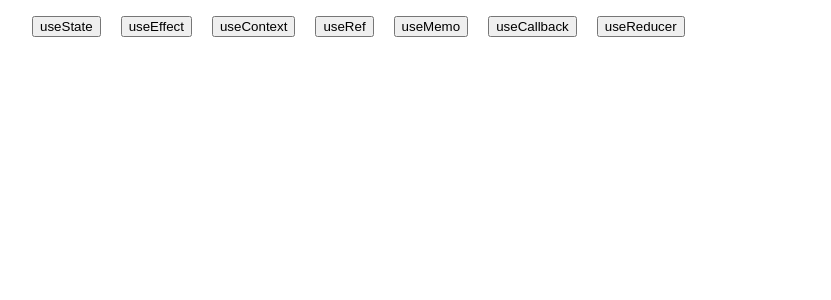
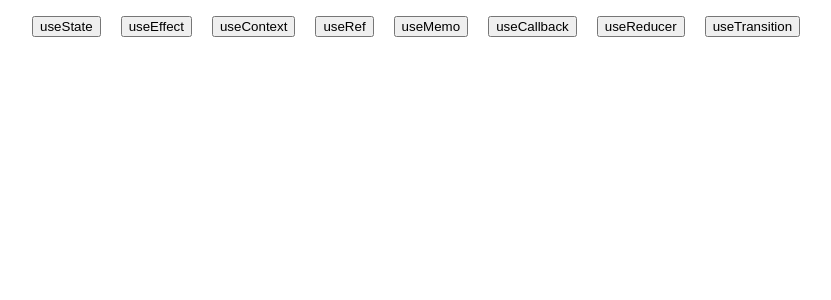
Before and after one commit to Unclemortuary/React-Hooks-sandbox, a React (Create React App) app: page / in a window 1280 px wide. Shown: the top 300 px of the page, without its empty margins (16-847 px from the left). Built offline with nearby package versions, Linux system fonts and the light colour scheme.

Commit message:
useTransition

```diff
--- a/src/App.js
+++ b/src/App.js
@@ -7,6 +7,7 @@ import UseRefExample from './useRef';
 import UseMemoExample from './useMemo';
 import UseCallbackExample from './useCallback';
 import UseReducerExample from './useReducer';
+import UseTransitionExample from './useTransition';
 
 const topicsMap = {
   useState: UseStateExample,
@@ -15,7 +16,8 @@ const topicsMap = {
   useRef: UseRefExample,
   useMemo: UseMemoExample,
   useCallback: UseCallbackExample,
-  useReducer: UseReducerExample
+  useReducer: UseReducerExample,
+  useTransition: UseTransitionExample
 };
 
 const App = () => {
--- /dev/null
+++ b/src/useTransition.js
@@ -0,0 +1,38 @@
+// useTransition allows you to assign a priority and split render in separate phases
+// It's useful ONLY when you have a performance issue with irresponsive components
+
+// from the documentation:
+// If some state update causes a component to suspend, that state update should be wrapped in a transition
+
+import React, { useState, useTransition } from 'react';
+
+export default function UseTransitionExample() {
+    const [isPending, startTransition] = useTransition();
+    const [input, setInput] = useState('');
+    const [list, setList] = useState([]);
+
+    const LIST_LIMIT = 20000;
+
+    function handleOnChange(e) {
+        setInput(e.target.value);
+        // here we tell React - this is low priority computation
+        // so that everything within this callback will render afterwards
+        startTransition(() => {
+            const newList = [];
+            for (let index = 0; index < LIST_LIMIT; index++) {
+                newList.push(e.target.value);
+            }
+            setList(newList);
+        });
+    }
+
+    return (
+        <div>
+            <input type='text' value={input} onChange={handleOnChange} />
+            {/* isPending used to check whether transition is finished */}
+            { isPending ? <span>Loading...</span>
+                        : list.map((item, index) => <div key={index}>{item}</div>)
+            }
+        </div>
+    );
+};
```
